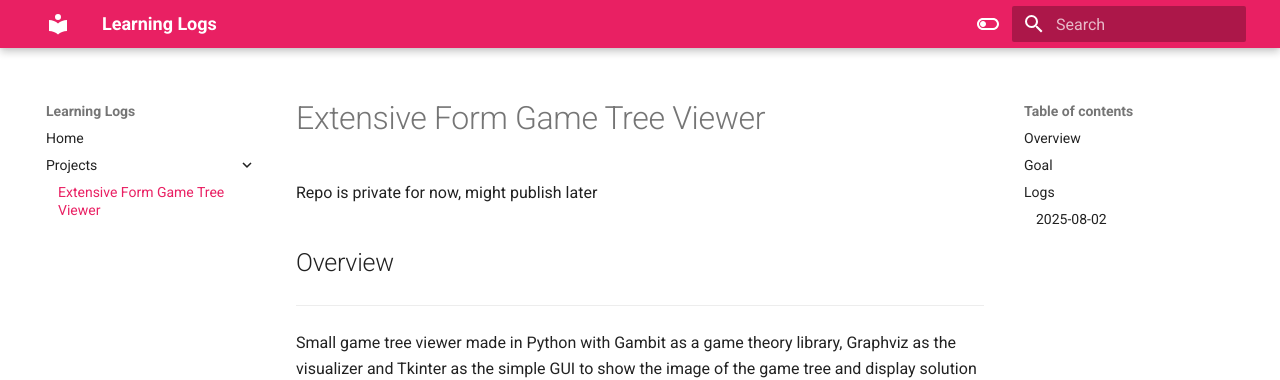
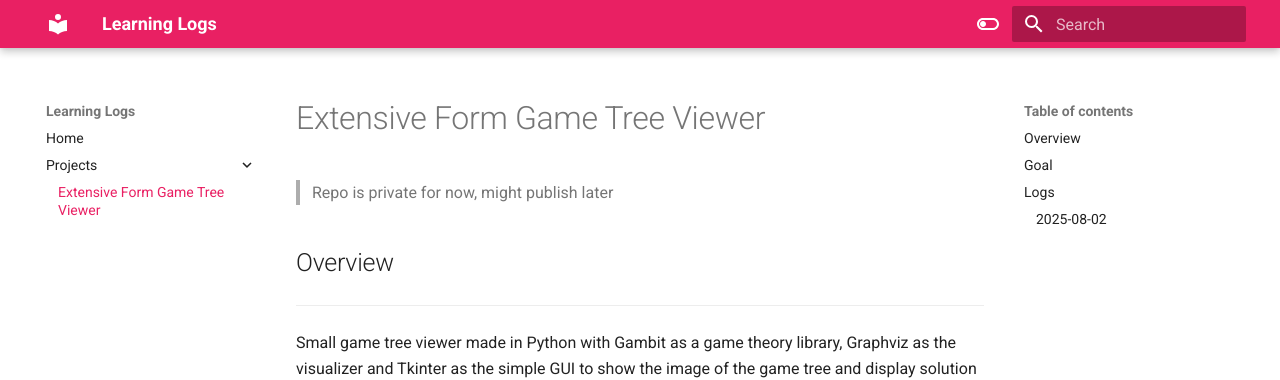
Before and after one commit to j-dumas/learning-logs, an MkDocs documentation site: the page built from content/Projects/Extensive Form Game Tree Viewer.md, in a window 1280 px wide. Shown: the top 380 px of the page. Built offline with MkDocs 1.6.1 and Material for MkDocs 9.7.7, drawn with Linux system fonts in a browser that asks for light colours.

```diff
--- a/content/Projects/Extensive Form Game Tree Viewer.md
+++ b/content/Projects/Extensive Form Game Tree Viewer.md
@@ -1,5 +1,5 @@
 # Extensive Form Game Tree Viewer
-Repo is private for now, might publish later
+> Repo is private for now, might publish later
 ## Overview
 ---
 Small game tree viewer made in Python with Gambit as a game theory library, Graphviz as the visualizer and Tkinter as the simple GUI to show the image of the game tree and display solution and equilibrium informations.
```
